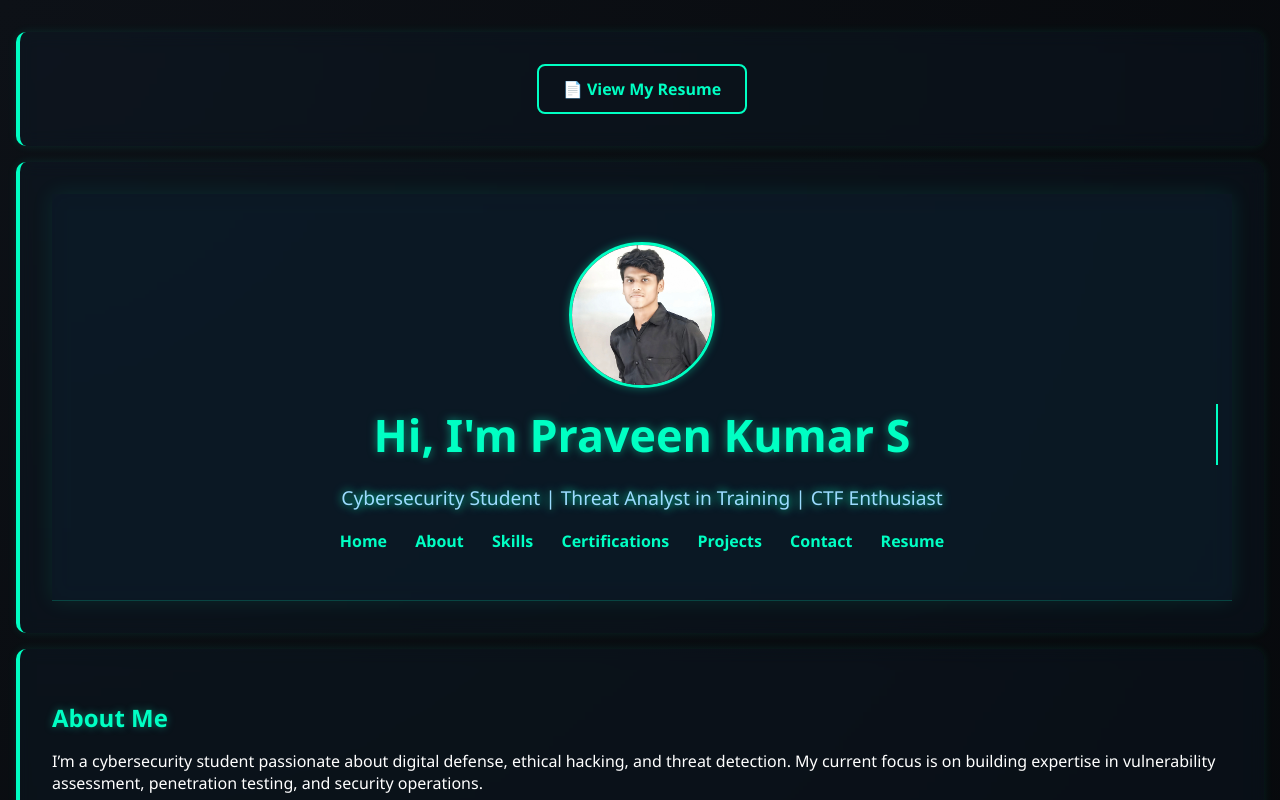
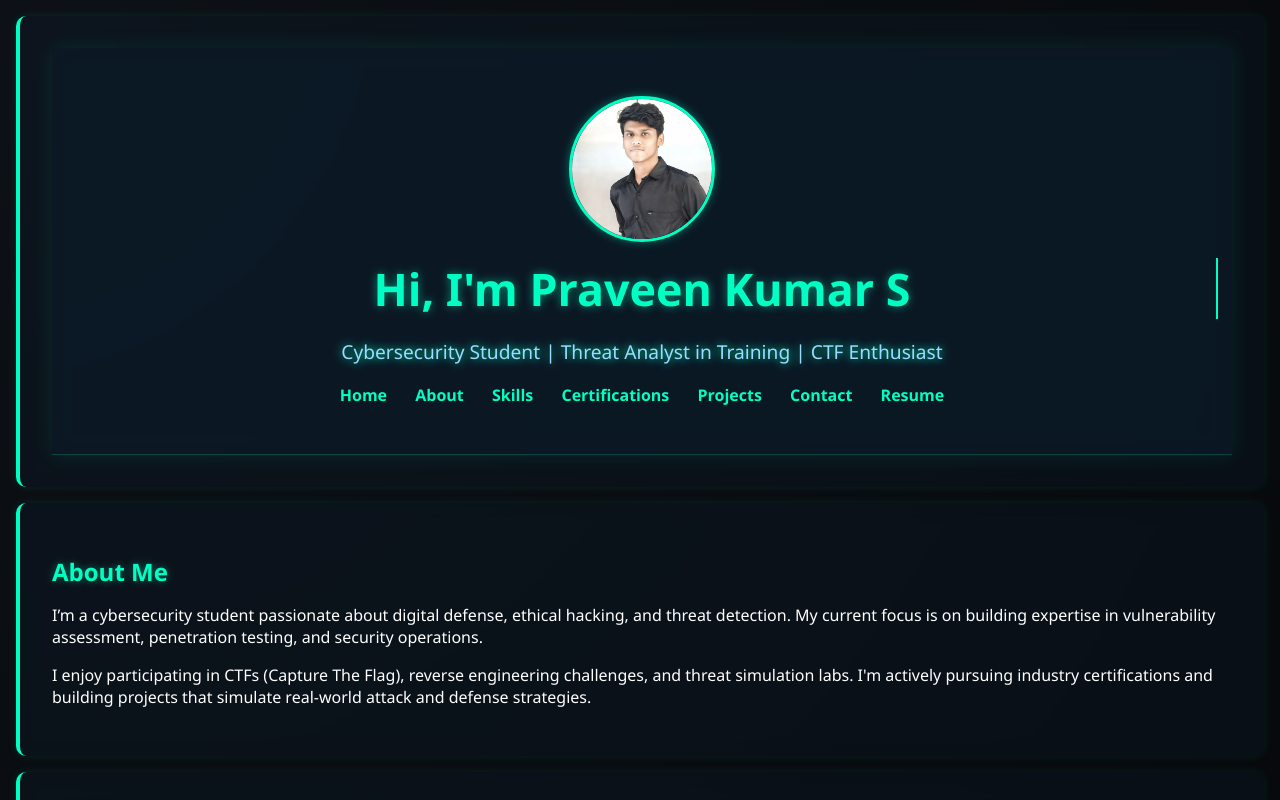
Before and after one commit to praveen160405/cyber-portfolio, a plain HTML site: page index.html in a window 1280 px wide. Shown: the top 800 px of the page. Drawn offline with Linux system fonts and the light colour scheme.

Commit message:
Update index.html

```diff
--- a/index.html
+++ b/index.html
@@ -7,12 +7,6 @@
   <link rel="stylesheet" href="styles.css" />
 </head>
 <body>
-<section id="resume" style="text-align: center; margin-top: 2rem;">
-  <a href="resume/Praveen resume.pdf" target="_blank" class="resume-button">📄 View My Resume</a>
-</section>
-
-
-
   <!-- HOME / HERO SECTION -->
   <section id="home" class="fade-in">
     <header>
```
